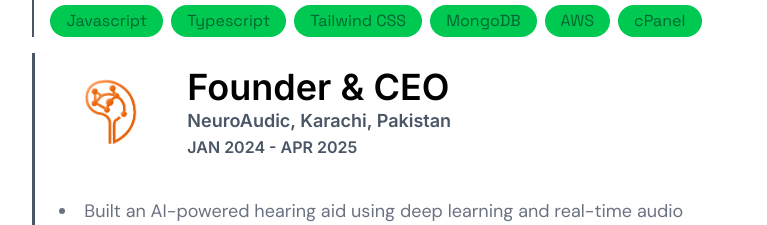
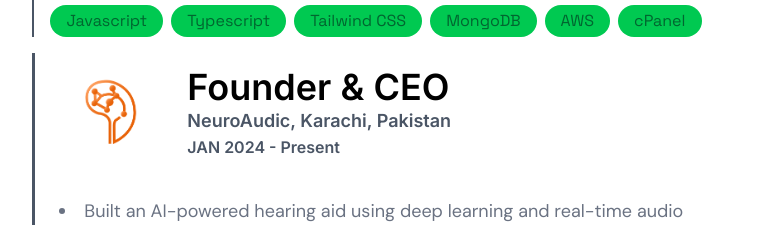
Before and after one commit to imustitanveer/personal-portfolio-website, a React (Vite) app: page / in a window 1280 px wide. Shown: the part 1680-1905 px from the top of the page, without its empty margins (510-1277 px from the left). Built offline with nearby package versions, Linux system fonts and the light colour scheme.

Commit message:
update experience

```diff
--- a/src/Experience.jsx
+++ b/src/Experience.jsx
@@ -62,7 +62,7 @@ function Experience() {
             <div className='flex flex-col'>
               <h1 className='text-4xl text-black dark:text-white font-semibold font-[Inter]'>Founder &#38; CEO</h1>
               <h1 className='text-lg text-gray-600 dark:text-gray-400 font-semibold font-[Inter]'>NeuroAudic, Karachi, Pakistan</h1>
-              <h1 className='text-md text-gray-600 dark:text-gray-400 font-semibold font-[Inter]'>JAN 2024 - APR 2025</h1>
+              <h1 className='text-md text-gray-600 dark:text-gray-400 font-semibold font-[Inter]'>JAN 2024 - Present</h1>
             </div>
           </div>
           <ul className="list-disc list-inside text-lg text-gray-500 dark:text-gray-300 p-2 font-[DM_Sans]">
```
